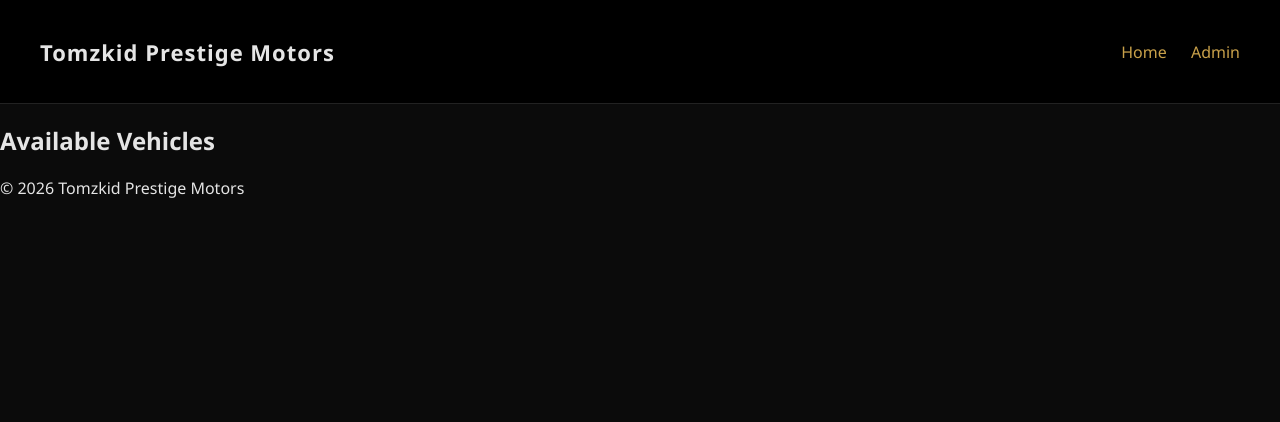
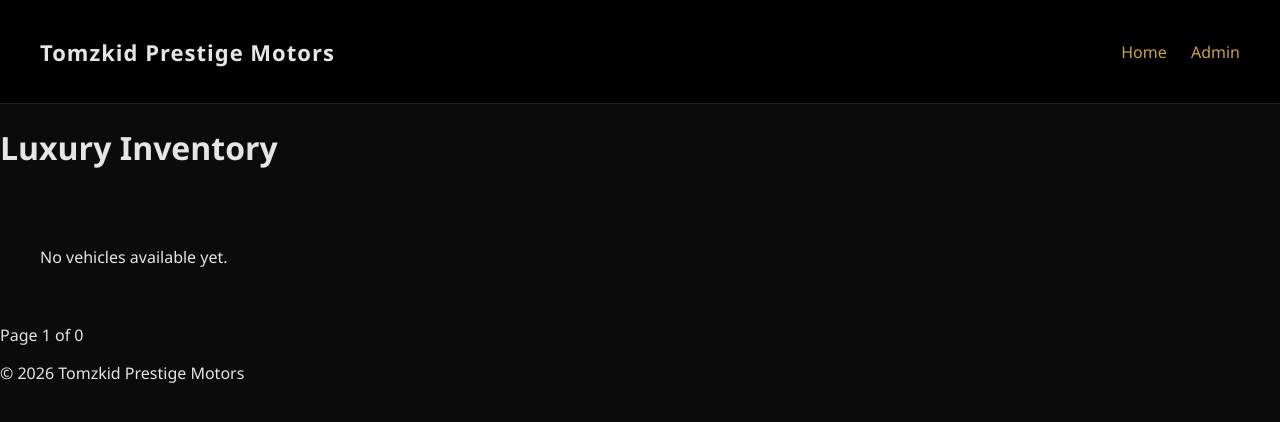
Before and after one commit to djvibez29/tomzkid-prestige-motors, a Flask app: page / in a window 1280 px wide. Shown: the top 422 px of the page. Run offline with Flask 3, Linux system fonts and the light colour scheme.

Commit message:
Update home.html

```diff
--- a/templates/home.html
+++ b/templates/home.html
@@ -1,22 +1,17 @@
 {% extends "base.html" %}
-
 {% block content %}
 
-<div class="container">
+<h1 class="page-title">Luxury Inventory</h1>
 
-  <h2 class="page-title">Available Vehicles</h2>
+<div class="car-grid">
 
-  <div class="cars-grid">
-
-    {% for car in cars %}
+  {% for car in cars.items %}
 
   <a href="{{ url_for('car_page', car_id=car.id) }}" class="car-card">
 
-        <div class="car-image">
-
-          {% if car.images and car.images|length > 0 %}
+    {% if car.images and car.images[0] %}
       <img
-              src="{{ url_for('static', filename='uploads/cars/' ~ car.images[0].filename) }}"
+        src="{{ url_for('static', filename='uploads/cars/' + car.images[0].filename) }}"
         alt="{{ car.title }}"
       >
     {% else %}
@@ -26,30 +21,38 @@
       >
     {% endif %}
 
-        </div>
-
-        <div class="car-info">
+    <div class="card-body">
 
       <h3>{{ car.title }}</h3>
 
-          <p class="brand">{{ car.brand }} • {{ car.model }}</p>
+      <p class="brand">{{ car.brand }}</p>
 
-          <p class="price">
-            {% if car.price %}
-              ₦{{ "{:,}".format(car.price|int) }}
-            {% else %}
-              Price on request
-            {% endif %}
-          </p>
+      <p class="price">₦{{ "{:,}".format(car.price or 0) }}</p>
 
     </div>
 
   </a>
 
+  {% else %}
+    <p>No vehicles available yet.</p>
   {% endfor %}
 
 </div>
 
+<!-- ================= PAGINATION ================= -->
+
+<div class="pagination">
+
+  {% if cars.has_prev %}
+    <a href="?page={{ cars.prev_num }}">← Prev</a>
+  {% endif %}
+
+  <span>Page {{ cars.page }} of {{ cars.pages }}</span>
+
+  {% if cars.has_next %}
+    <a href="?page={{ cars.next_num }}">Next →</a>
+  {% endif %}
+
 </div>
 
 {% endblock %}
```
Lines whose indentation alone changed are shown as unchanged.
